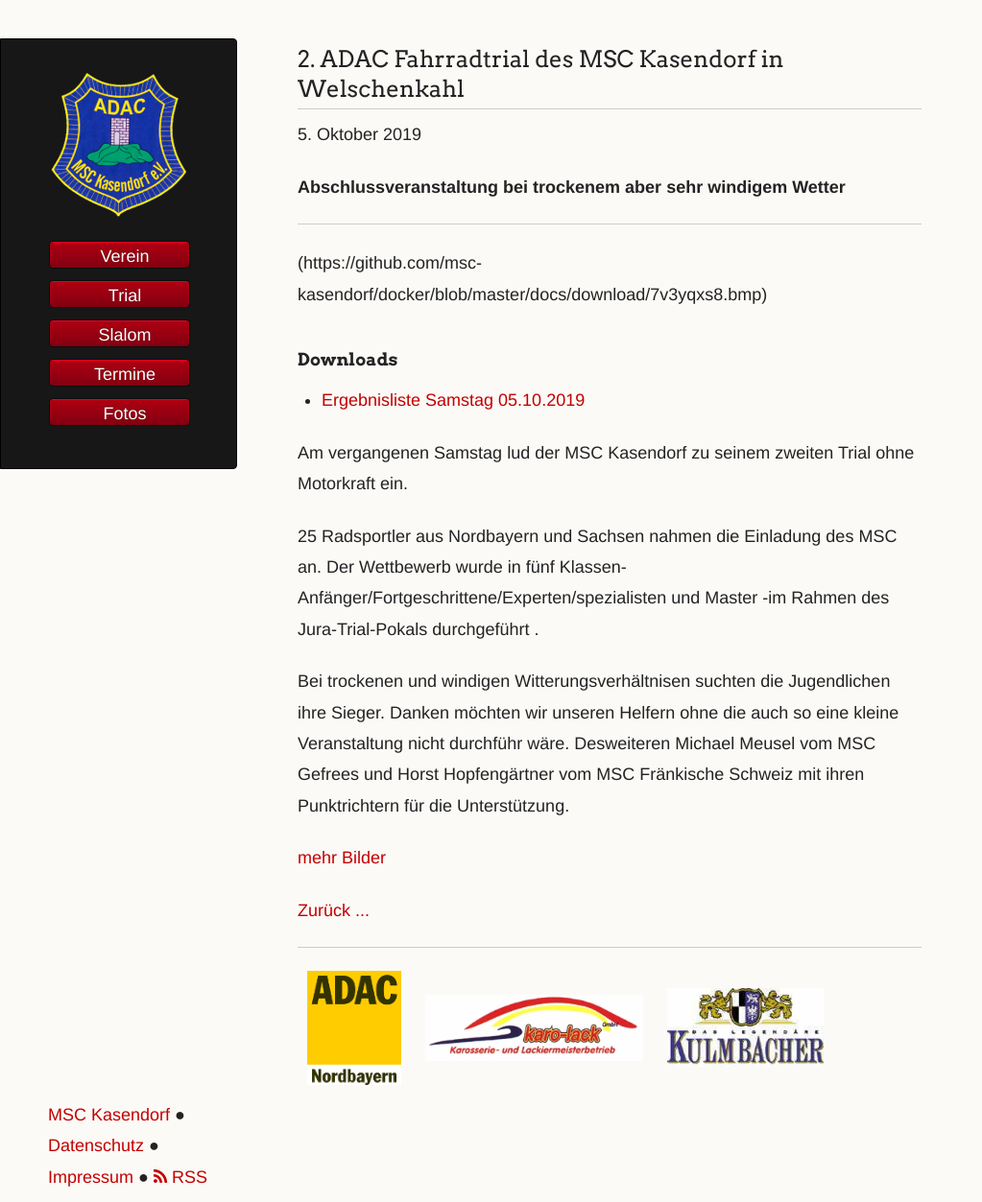
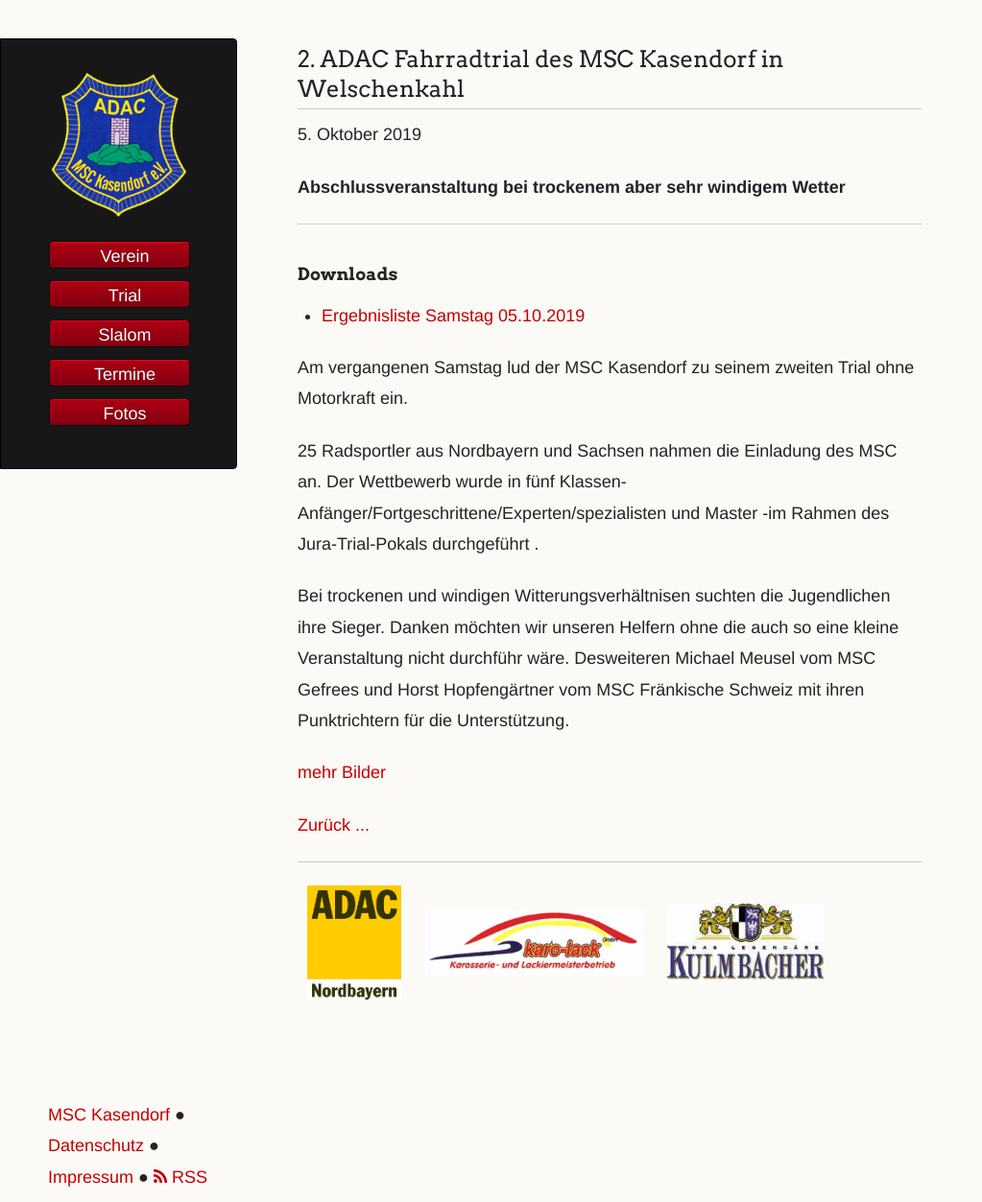
Before and after one commit to msc-kasendorf/docker, a Jekyll site: the page built from docs/_posts/2019-10-05-Fahrradtrial.md, in a window 1280 px wide and 1253 px high. Shown: the whole window at 96% size, without its empty margins (0-1023 px from the left). Built offline with Jekyll 4.4.1, drawn with Linux system fonts in a browser that asks for light colours.

Commit message:
Update 2019-10-05-Fahrradtrial.md

```diff
--- a/docs/_posts/2019-10-05-Fahrradtrial.md
+++ b/docs/_posts/2019-10-05-Fahrradtrial.md
@@ -10,7 +10,7 @@
 **Abschlussveranstaltung bei trockenem aber sehr windigem Wetter**
 
 ---
-(https://github.com/msc-kasendorf/docker/blob/master/docs/download/7v3yqxs8.bmp)
+[](https://github.com/msc-kasendorf/docker/blob/master/docs/download/7v3yqxs8.bmp)
 
 #### Downloads
 
```
